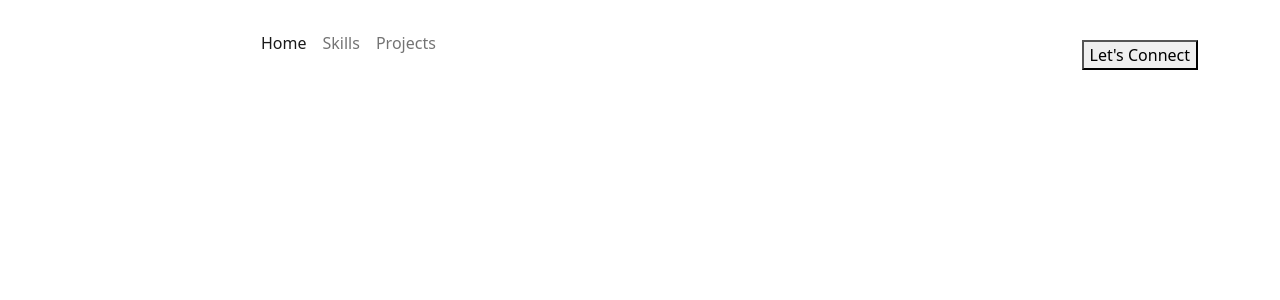
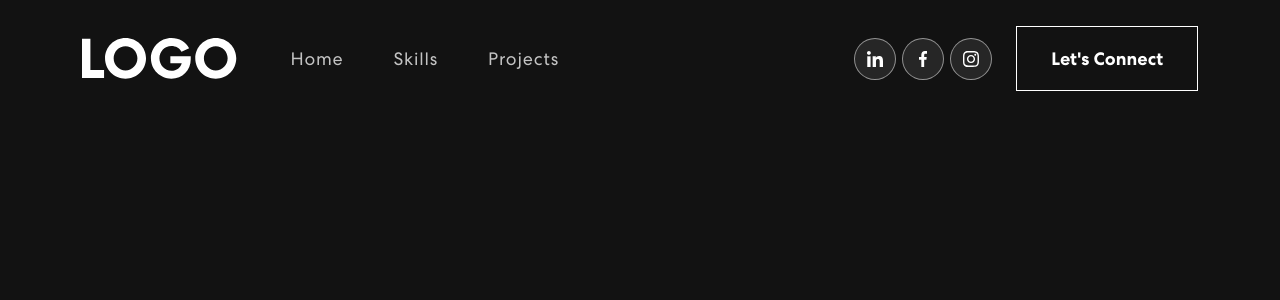
Before and after one commit to manuwasa/manu-portofolio, a React (Create React App) app: page / in a window 1280 px wide. Shown: the top 300 px of the page. Built offline with nearby package versions, Linux system fonts and the light colour scheme.

Commit message:
Styling navbar

```diff
--- a/src/App.css
+++ b/src/App.css
@@ -1,4 +1,231 @@
-.App {
+/* Fonts */
+@font-face {
+  font-family: Centra;
+  src: url("./assets/font/CentraNo2-Bold.ttf");
+  font-weight: 700;
+}
+@font-face {
+  font-family: Centra;
+  src: url("./assets/font/CentraNo2-Medium.ttf");
+  font-weight: 500;
+}
+@font-face {
+  font-family: Centra;
+  src: url("./assets/font/CentraNo2-Book.ttf");
+  font-weight: 400;
+}
+
+/* Default */
+* {
+  margin: 0;
+  padding: 0;
+  box-sizing: border-box;
+}
+
+html {
+  scroll-behavior: smooth;
+  scroll-padding-top: 75px;
+}
+
+body {
+  font-weight: 400px;
+  overflow-x: hidden;
+  position: relative;
+  background-color: #121212 !important;
+  color: #fff !important;
+  font-family: "Centra", sans-serif !important;
+}
+
+h1,
+h2,
+h3,
+h4,
+h5,
+h6 {
+  margin: 0;
+  padding: 0;
+  line-height: normal;
+}
+/* Default */
+
+/* NAV */
+
+nav.navbar {
+  padding: 18px 0;
+  position: fixed;
+  width: 100%;
+  top: 0;
+  z-index: 9999;
+  transition: 0.32 ease-in-out;
+}
+
+nav.navbar.scrolled {
+  padding: 0px 0;
+  background-color: #121212;
+}
+
+nav.navbar a.navbar-brand {
+  width: 15%;
+}
+
+nav.navbar .navbar-nav .nav-link.navbar-link {
+  font-weight: 400;
+  color: #fff !important;
+  letter-spacing: 0.8px;
+  padding: 0 25px;
+  font-size: 18px;
+  opacity: 0.75;
+}
+
+nav.navbar .navbar-nav a.nav-link.navbar-link:hover,
+nav.navbar .navbar-nav a.nav-link.navbar-link:active {
+  opacity: 1;
+}
+
+span.navbar-text {
+  display: flex;
+  align-items: center;
+}
+
+.social-icon {
+  display: inline-block;
+  margin-left: 14px;
+}
+
+.social-icon a {
+  width: 42px;
+  height: 42px;
+  background: rgba(217, 217, 217, 0.1);
+  display: inline-flex;
+  border-radius: 50%;
+  margin-right: 6px;
+  align-items: center;
+  justify-content: center;
+  line-height: 1;
+  border: 1px solid rgba(255, 255, 255, 0.5);
+}
+
+.social-icon a::before {
+  content: "";
+  width: 42px;
+  height: 42px;
+  position: absolute;
+  background-color: #ffffff;
+  border-radius: 50%;
+  transform: scale(0);
+  transition: 0.3s ease-in-out;
+}
+
+.social-icon a:hover::before {
+  transform: scale(1);
+}
+
+.social-icon a img {
+  width: 40%;
+  z-index: 1;
+  transition: 0.3s ease-in-out;
+}
+
+.social-icon a:hover img {
+  filter: brightness(0) saturate(100%) invert(0%) sepia(7%) saturate(98%)
+    hue-rotate(364deg);
+}
+
+.navbar-text button {
+  font-weight: 700;
+  color: #fff;
+  border: 1px solid #fff;
+  padding: 18px 34px;
+  font-size: 18px;
+  margin-left: 18px;
+  position: relative;
+  background-color: transparent;
+  transition: 0.3s ease-in-out;
+}
+
+.navbar-text button span {
+  z-index: 1;
+}
+
+.navbar-text button::before {
+  content: "";
+  width: 0%;
+  height: 100%;
+  position: absolute;
+  background-color: #fff;
+  left: 0;
+  top: 0;
+  z-index: -1;
+  transition: 0.3s ease-in-out;
+}
+
+.navbar-text button:hover {
+  color: #121212;
+}
+
+.navbar-text button:hover::before {
+  content: "";
+  width: 100%;
+  height: 100%;
+  position: absolute;
+}
+
+nav.navbar .navbar-toggler:active,
+nav.navbar .navbar-toggler:focus {
+  outline: none;
+  box-shadow: none;
+}
+
+nav.navbar .navbar-toggler-icon {
+  width: 24px;
+  height: 17px;
+  background-image: none;
+  position: relative;
+  border-bottom: 2px solid #fff;
+  transition: all 300ms linear;
+  top: -2px;
+}
+
+nav.navbar .navbar-toggler-icon:focus {
+  border-bottom: 2px solid #fff;
+}
+
+nav.navbar .navbar-toggler-icon:after,
+nav.navbar .navbar-toggler-icon:before {
+  width: 24px;
+  position: absolute;
+  height: 2px;
+  background-color: #fff;
+  top: 0;
+  left: 0;
+  content: "";
+  z-index: 2;
+  transition: all 300ms linear;
+}
+
+nav.navbar .navbar-toggler-icon:after {
+  top: 8px;
+}
+
+nav.navbar .navbar-toggler[aria-expanded="true"] .navbar-toggler-icon:after {
+  transform: rotate(45deg);
+  background-color: #fff;
+  height: 2px;
+}
+
+nav.navbar .navbar-toggler[aria-expanded="true"] .navbar-toggler-icon:before {
+  transform: translateY(8px) rotate(-45deg);
+  background-color: #fff;
+  height: 2px;
+}
+
+nav.navbar .navbar-toggler[aria-expanded="true"] .navbar-toggler-icon {
+  border-color: transparent;
+}
+
+/* NAV */
+
+/* .App {
   text-align: center;
 }
 
@@ -35,4 +262,4 @@
   to {
     transform: rotate(360deg);
   }
-}
+} */
--- a/src/components/MyNavbar.js
+++ b/src/components/MyNavbar.js
@@ -80,7 +80,7 @@
                 console.log("haha");
               }}
             >
-              Let's Connect
+              <span>Let's Connect</span>
             </button>
           </span>
         </Navbar.Collapse>
```
